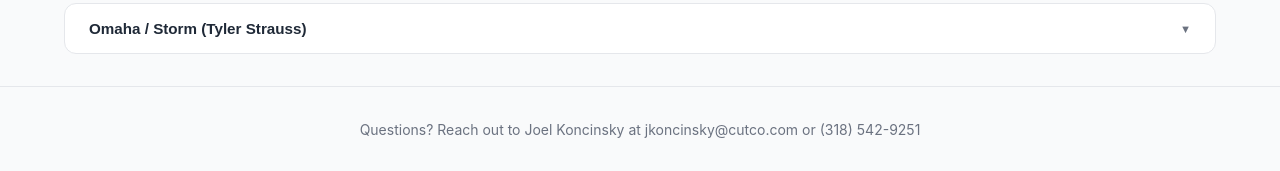
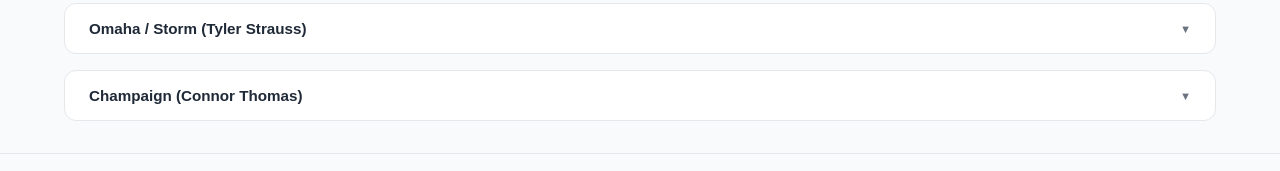
Before and after one commit to vmcdigital/vmc-meta-diy-dashboard, a Next.js app: page /ad-results in a window 1280 px wide. Shown: the part 1939-2110 px from the top of the page. Built offline with nearby package versions, Linux system fonts and the light colour scheme.

Commit message:
Add Champaign (Connor Thomas) territory dashboard

```diff
--- a/data/dashboards.ts
+++ b/data/dashboards.ts
@@ -75,4 +75,13 @@ export const TERRITORY_DASHBOARDS: TerritoryGroup[] = [
       },
     ],
   },
+  {
+    territory: 'Champaign (Connor Thomas)',
+    dashboards: [
+      {
+        name: 'Champaign (Connor Thomas)',
+        embedUrl: 'https://app.databox.com/datawall/232bd3d3d2054798f6513e213f534e18a025a86ab2cfb2?i',
+      },
+    ],
+  },
 ];
```
